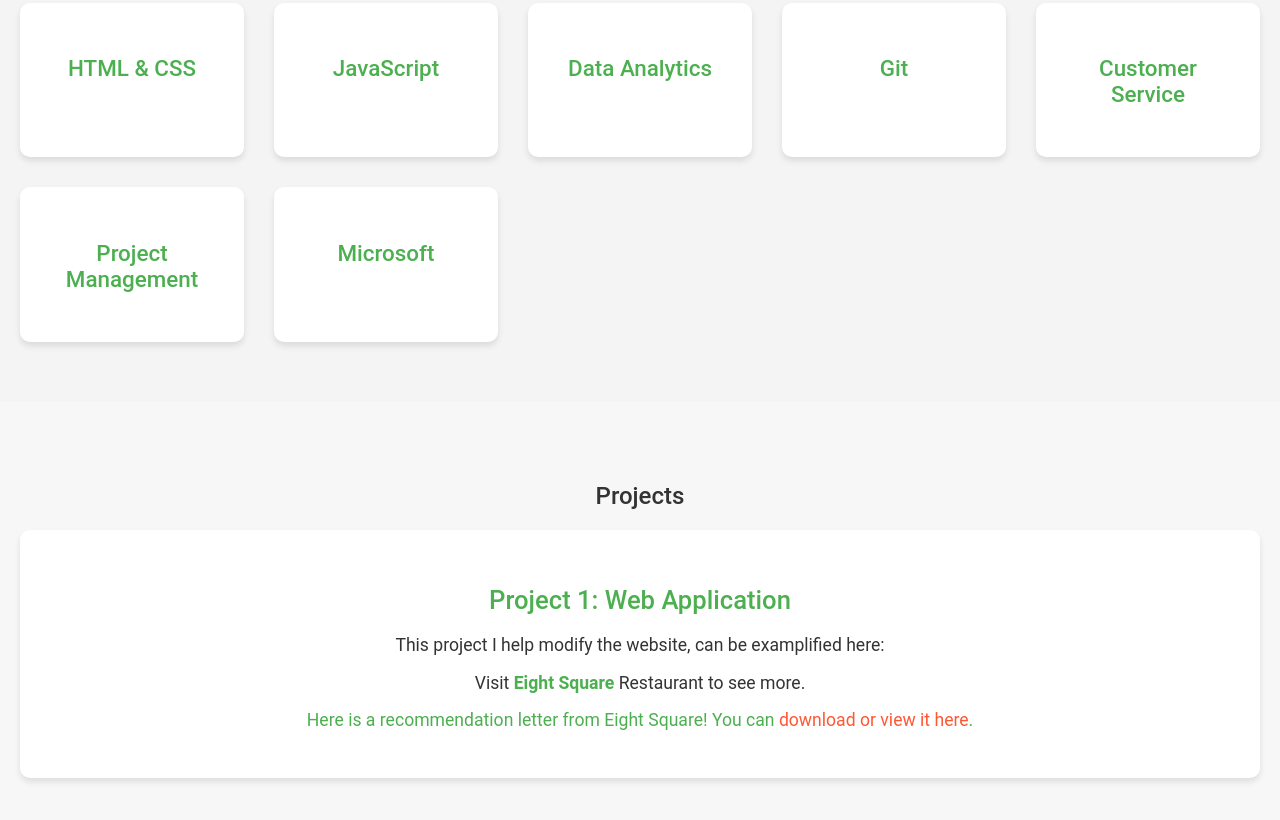
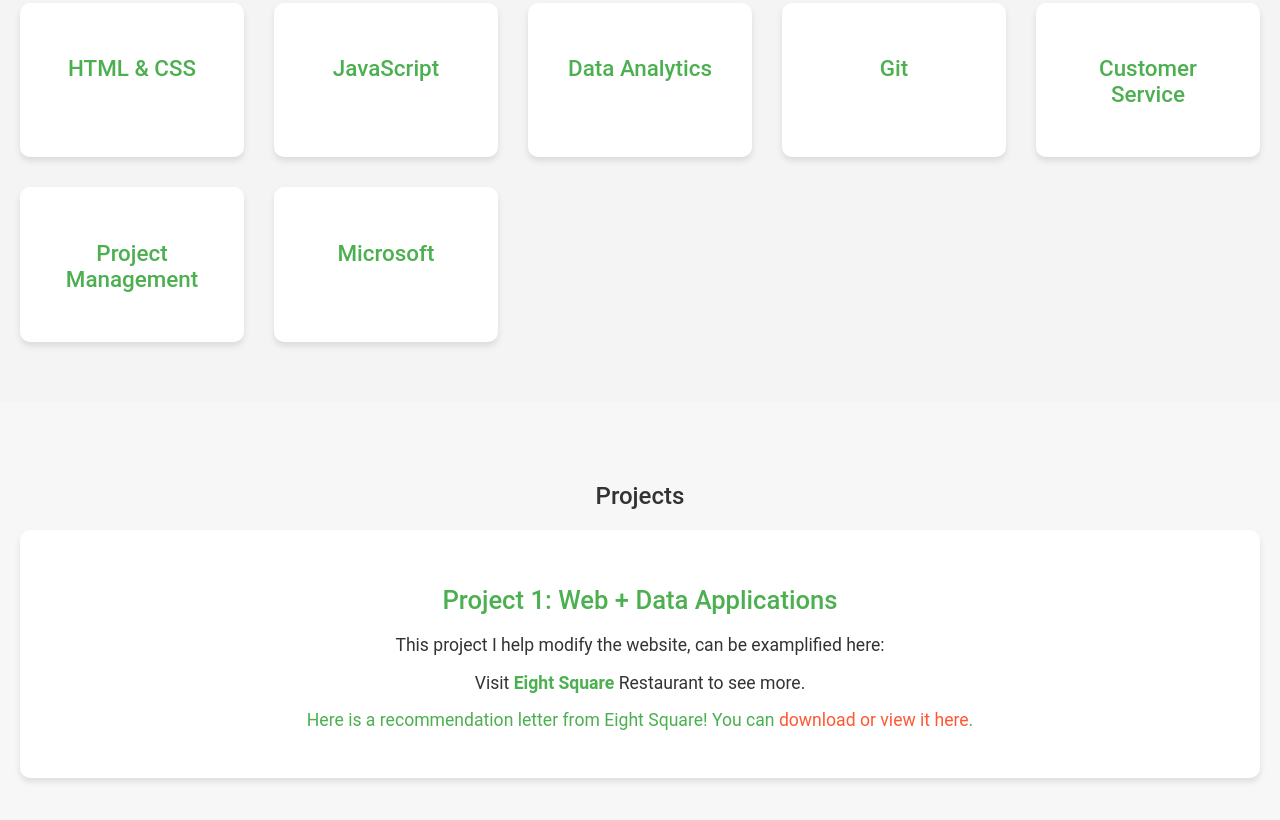
Before and after one commit to Xurikomi/github-portfolio, a plain HTML site: page index.html in a window 1280 px wide. Shown: the part 825-1645 px from the top of the page. Drawn offline with Linux system fonts and the light colour scheme.

Commit message:
Update index.html

```diff
--- a/index.html
+++ b/index.html
@@ -65,7 +65,7 @@
     <section id="projects">
         <h2>Projects</h2>
         <div class="project">
-            <h3>Project 1: Web Application</h3>
+            <h3>Project 1: Web + Data Applications</h3>
             <p>This project I help modify the website, can be examplified here: </p>
 			<p>Visit <a href="https://eightsquarerestaurant.com/" target="_blank" class="link">Eight Square</a> Restaurant to see more.</p>
 			<p style="color: #4CAF50;">Here is a recommendation letter from Eight Square! You can <a href="https://drive.google.com/file/d/13Uo0BzWTk6RSUBLHG5yFGAaW9XYolTbE/view?usp=sharing" target="_blank" style="color: #FF5733;">download or view it here</a>.</p>
```
